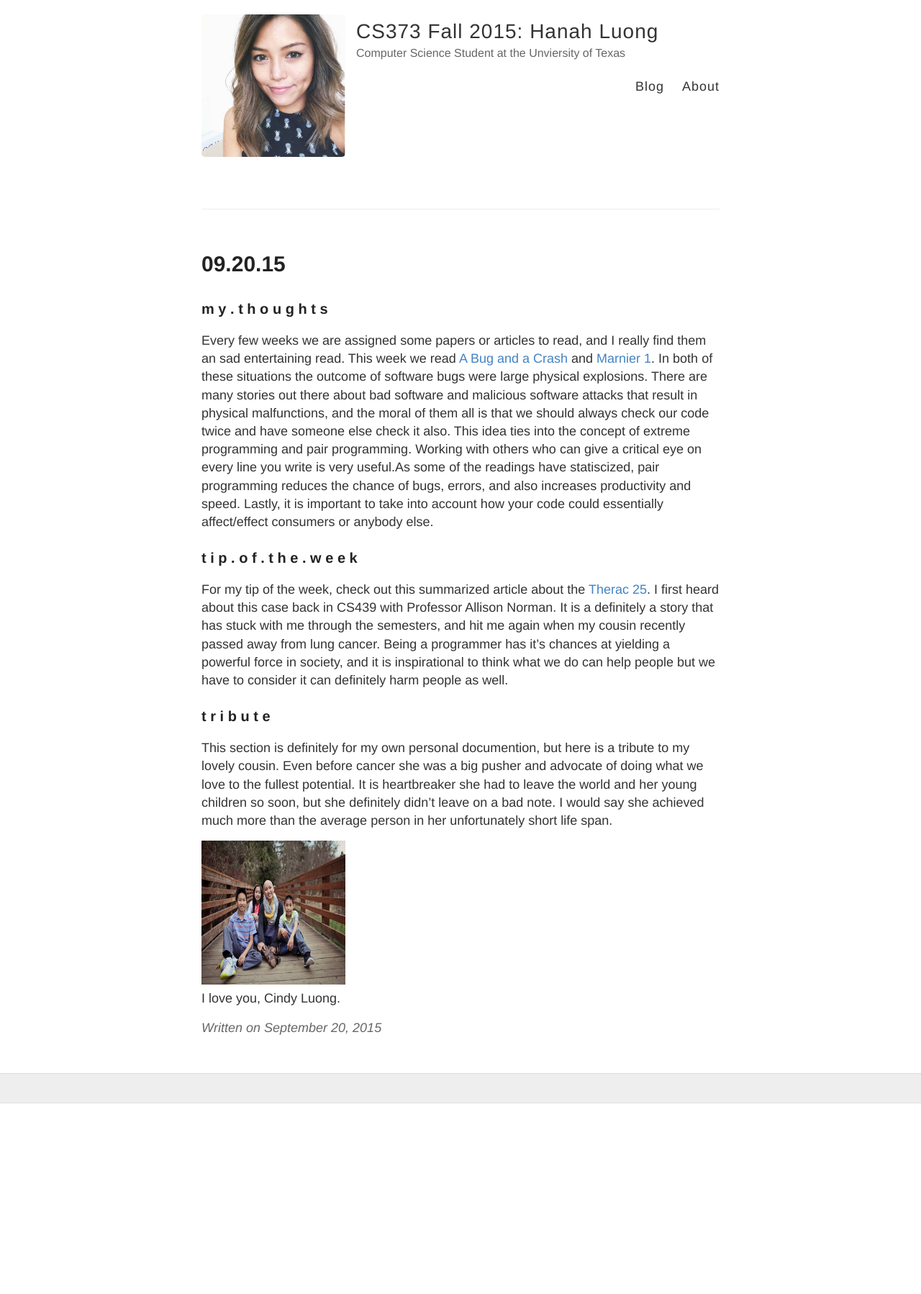
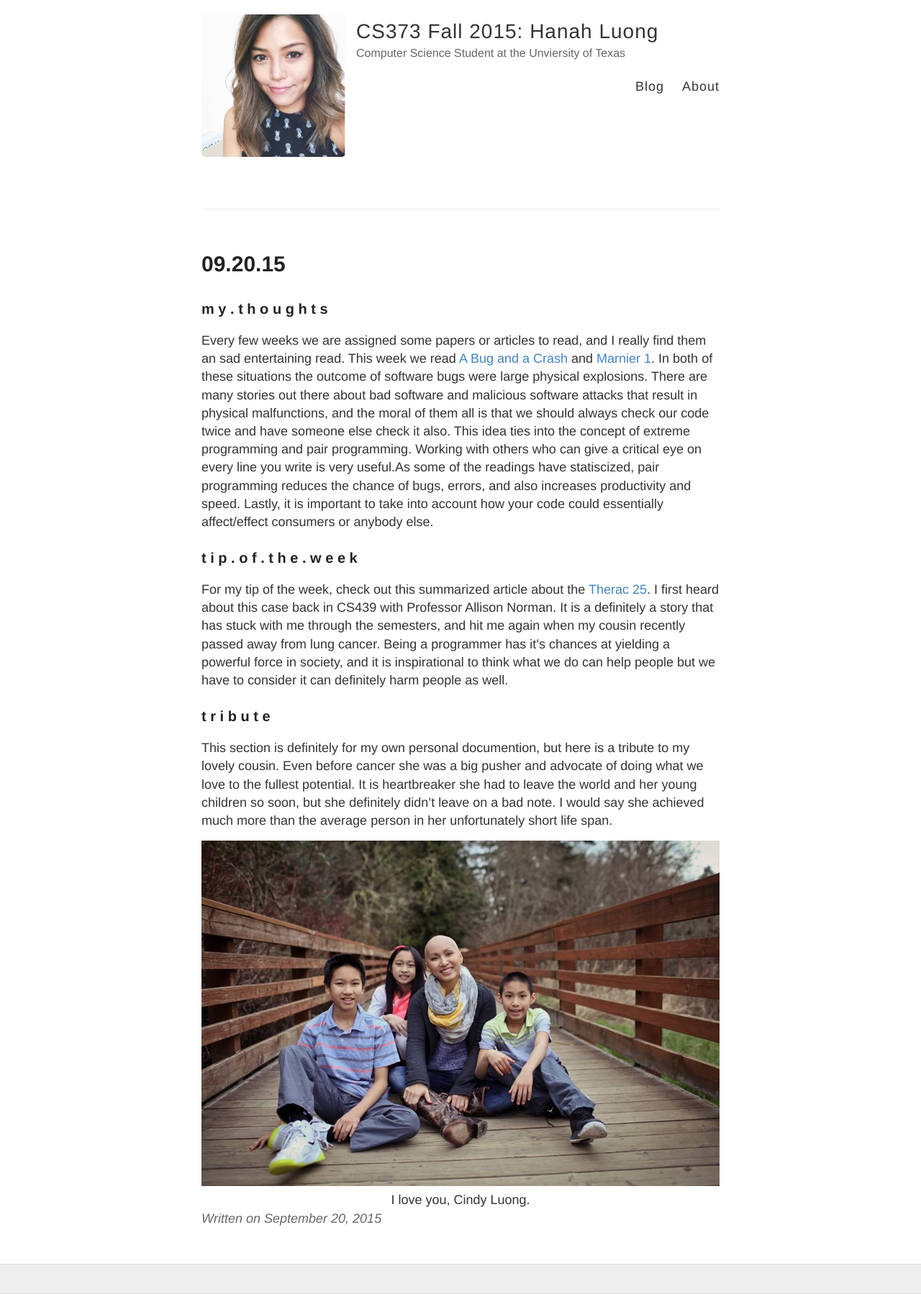
Before and after one commit to hearthanah/hanahsblog, a Jekyll site: the page built from _posts/2015-09-20-Week-Four.md, in a window 1280 px wide. Shown: the whole page at 72% size. Built offline with Jekyll 4.4.1, drawn with Linux system fonts in a browser that asks for light colours; Markdown is read by kramdown in place of the engine named in the settings; before the commit the page ends 1533 px from its top, so only the background shows below that.

Commit message:
tribute image update5

```diff
--- a/_posts/2015-09-20-Week-Four.md
+++ b/_posts/2015-09-20-Week-Four.md
@@ -13,5 +13,7 @@ For my tip of the week, check out this summarized article about the <a href="htt
 <h3>t r i b u t e</h3>
 This section is definitely for my own personal documention, but here is a tribute to my lovely cousin. Even before cancer she was a big pusher and advocate of doing what we love to the fullest potential. It is heartbreaker she had to leave the world and her young children so soon, but she definitely didn't leave on a bad note. I would say she achieved much more than the average person in her unfortunately short life span.
 
-<img src="https://github.com/hearthanah/hanahsblog/blob/gh-pages/images/chau01.jpg" raw=true alt="Cindy Luong 11.25.72 ~ 09.08.15" height="200" width="200"><br>
+<center>
+<img src="https://github.com/hearthanah/hanahsblog/blob/gh-pages/images/chau01.jpg" raw=true alt="Cindy Luong 11.25.72 ~ 09.08.15" height="60%"><br>
 I love you, Cindy Luong.
+</center>
```
